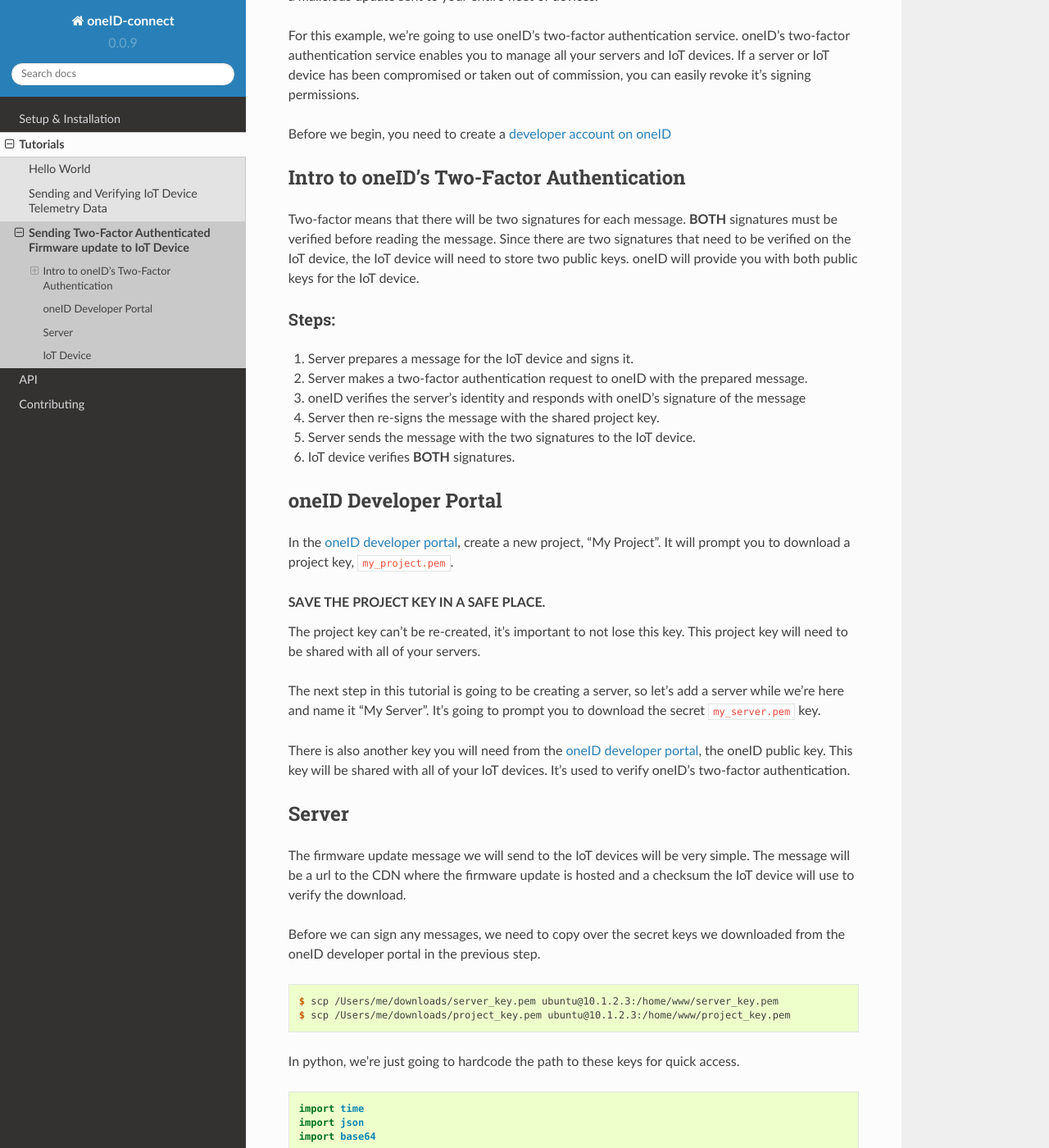
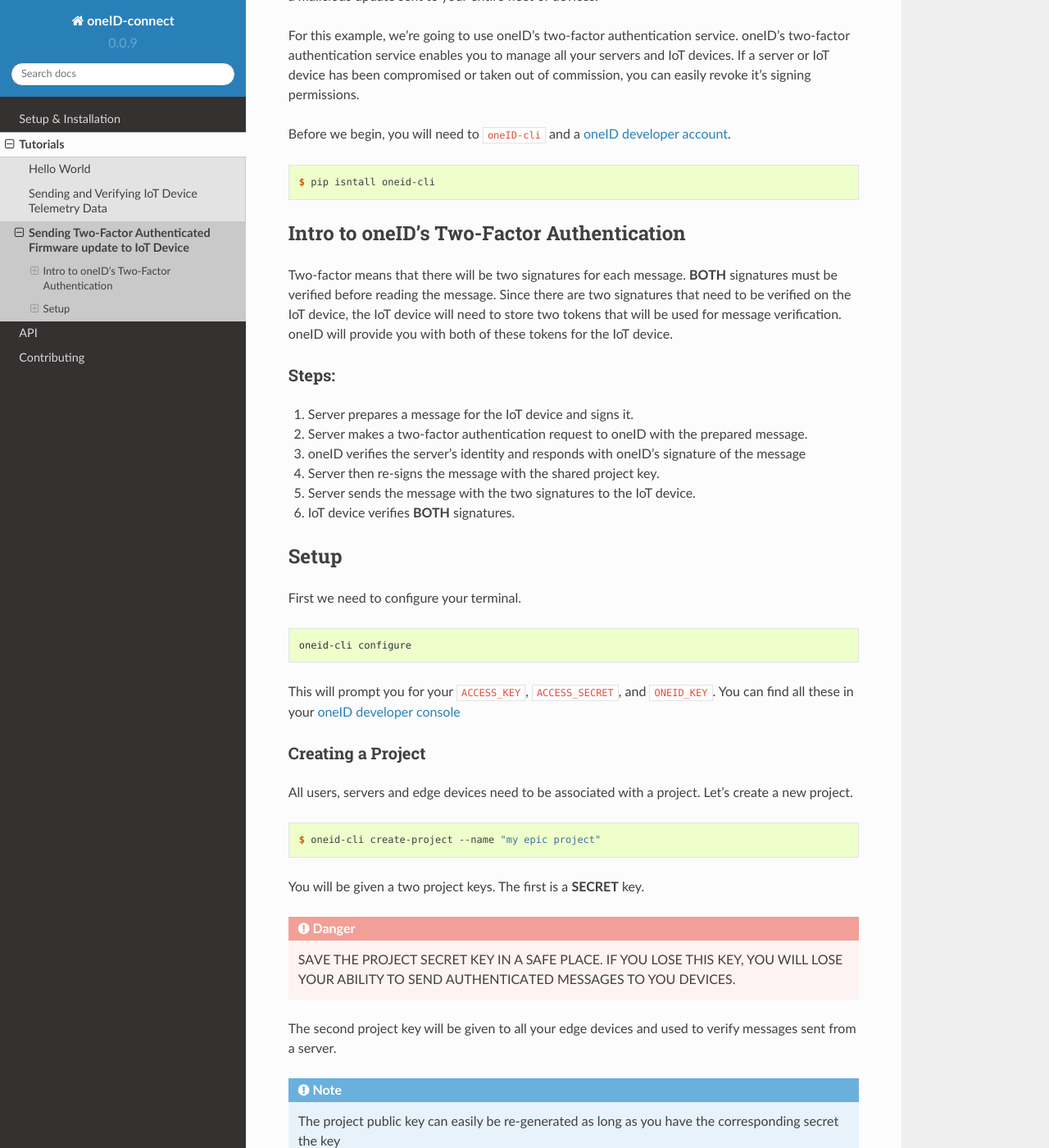
Before and after one commit to jaredmessenger/oneID-connect-python, a Sphinx documentation site: the page built from docs/tutorials/firmware-update.rst, in a window 1280 px wide and 1400 px high, scrolled down 261 px. Shown: the whole window at 82% size. Built offline with Sphinx 7.4.7 and the Read the Docs theme 2.0.0, drawn with Linux system fonts in a browser that asks for light colours; some of the changed text lies outside the part shown.

Commit message:
Adding CLI commands and IoT edge device to two factor tutorial.

```diff
--- a/docs/tutorials/firmware-update.rst
+++ b/docs/tutorials/firmware-update.rst
@@ -8,15 +8,21 @@ oneID's two-factor authentication service enables you to manage all your servers
 and IoT devices. If a server or IoT device has been compromised or taken out of
 commission, you can easily revoke it's signing permissions.
 
-Before we begin, you need to create a `developer account on oneID`_
+Before we begin, you will need to ``oneID-cli`` and a `oneID developer account`_.
+
+.. code-block:: console
+
+   $ pip isntall oneid-cli
+
+
 
 Intro to oneID's Two-Factor Authentication
 ------------------------------------------
 Two-factor means that there will be two signatures for each message.
 **BOTH** signatures must be verified before reading the message.
 Since there are two signatures that need to be verified on the IoT device,
-the IoT device will need to store two public keys. oneID will
-provide you with both public keys for the IoT device.
+the IoT device will need to store two tokens that will be used for message verification.
+oneID will provide you with both of these tokens for the IoT device.
 
 Steps:
 ~~~~~~
@@ -28,37 +34,70 @@ Steps:
 #. IoT device verifies **BOTH** signatures.
 
 
-oneID Developer Portal
-----------------------
-In the `oneID developer portal`_, create a new project, "My Project". It will
-prompt you to download a project key, ``my_project.pem``.
 
-.. rubric:: SAVE THE PROJECT KEY IN A SAFE PLACE.
+Setup
+-----
+First we need to configure your terminal.
 
-The project key can't be re-created, it's important to not lose this key. This project key will
-need to be shared with all of your servers.
+.. code-block:: console
 
-The next step in this tutorial is going to be creating a server,
-so let's add a server while we're here and name it "My Server".
-It's going to prompt you to download the secret ``my_server.pem`` key.
+   oneid-cli configure
 
-There is also another key you will need from the `oneID developer portal`_, the
-oneID public key. This key will be shared with all of your IoT devices.
-It's used to verify oneID's two-factor authentication.
+This will prompt you for your ``ACCESS_KEY``, ``ACCESS_SECRET``, and ``ONEID_KEY``.
+You can find all these in your `oneID developer console`_
+
+
+Creating a Project
+~~~~~~~~~~~~~~~~~~
+All users, servers and edge devices need to be associated with a project.
+Let's create a new project.
+
+.. code-block:: console
+
+   $ oneid-cli create-project --name "my epic project"
+
+You will be given a two project keys. The first is a **SECRET** key.
+
+.. danger::
+  SAVE THE PROJECT SECRET KEY IN A SAFE PLACE.
+  IF YOU LOSE THIS KEY, YOU WILL LOSE YOUR ABILITY TO SEND AUTHENTICATED MESSAGES TO YOU DEVICES.
+
+The second project key will be given to all your edge devices and used
+to verify messages sent from a server.
+
+.. note::
+
+  The project public key can easily be re-generated as long as you
+  have the corresponding secret the key
+
 
 Server
-------
+~~~~~~
 The firmware update message we will send to the IoT devices will be very simple.
 The message will be a url to the CDN where the firmware update is hosted
 and a checksum the IoT device will use to verify the download.
 
-Before we can sign any messages, we need to copy over the secret keys
-we downloaded from the oneID developer portal in the previous step.
+Before we can sign any messages, we need to give the server an identity
+oneID can verify.
 
 .. code-block:: console
 
-    $ scp /Users/me/downloads/server_key.pem ubuntu@10.1.2.3:/home/www/server_key.pem
-    $ scp /Users/me/downloads/project_key.pem ubuntu@10.1.2.3:/home/www/project_key.pem
+   $ oneid-cli provision --name "IoT server" --type server
+
+This will generate a new **SECRET** ``.pem`` file.
+
+.. danger::
+
+   PLEASE STORE SECRET FILES IN A SAFE PLACE. Never post them in a public forum
+   or give them to anyone.
+
+If you created the server secret key on your personal computer, we need to copy it over to the
+server along with the project key that was generated when you first created the project.
+
+.. code-block:: console
+
+    $ scp /Users/me/secret/server_secret.pem ubuntu@10.1.2.3:/home/www/server_secret.pem
+    $ scp /Users/me/secret/project_secret.pem ubuntu@10.1.2.3:/home/www/project_secret.pem
 
 In python, we're just going to hardcode the path to these keys for quick access.
 
@@ -157,10 +196,67 @@ With redis now installed, let's create a publisher and publish the ``authenticat
 
 
 IoT Device
-----------
-First thing we need to do on the IoT device is copy over the oneID public key
-from the `oneID developer portal`_.
+~~~~~~~~~~
+First let's provision our IoT device.
 
-.. _developer account on oneID: https://developer.oneid.com/console
-.. _oneID developer portal: https://developer.oneid.com/console
+.. code-block:: console
+
+    $ oneid-cli provision --name "my edge device" --type device
+
+
+Now we need to copy over the oneID public key, project public key and the
+new device secret key. The oneID public key can be downloaded
+from the `oneID developer console`_.
+
+If you can SSH into your IoT device, you can do the same thing as we did with the server.
+
+.. code-block:: console
+
+    $ scp /Users/me/secret/device_secret.pem edison@10.1.2.3:/home/root/device_secret.pem
+    $ scp /Users/me/secret/oneid_pub.pem edison@10.1.2.3:/home/root/oneid_pub.pem
+    $ scp /Users/me/secret/project_pub.pem edison@10.1.2.3:/home/root/project_pub.pem
+
+In the final server step, we published a message through Redis.
+To receive that message, we're going to setup our IoT device as a subscriber.
+
+.. code-block:: python
+
+   import redis
+
+    # create a redis connection to send the
+    redis_conn = redis.StrictRedis(host='<redis ip address>', port=6379, db=0)
+    redis_sub = redis_conn.pubsub(ignore_subscribe_messages=True)
+    redis_sub.subscribe('edge_device:firmware_update')
+
+    # Get the message published
+    payload = redis_sub.get_message()
+
+
+.. note::
+    ``redis_sub.get_message()`` only returns a single message. If you want the device to
+    listen forever for new messages, you will need to wrap ``get_message()`` in a ``while True`` block.
+
+Now that we have the message that was sent to the IoT device, let's check the message's authenticity
+by verifying the digital signatures.
+
+.. code-block:: python
+
+   from oneid import keychain
+
+   # Load tokens into memory
+   oneID_key_path = '/home/root/oneid_pub.pem'
+   oneID_token = keychain.Token.from_public_key(path=oneID_key_path)
+
+   project_key_path = '/home/root/project_pub.pem'
+   project_token = keychain.Token.from_public_key(path=project_key_path)
+
+   # Verify Message
+   oneID_token.verify(payload.get('message'), payload.get('oneid_sig'))
+   project_token.verify(payload.get('message'), payload.get('project_sig'))
+
+if either of the tokens fail to authenticate the message, an ``InvalidSignature`` exception will be raised.
+
+
+.. _oneID developer account: https://developer.oneid.com/console
+.. _oneID developer console: https://developer.oneid.com/console
 .. _Redis Quick Start: http://redis.io/topics/quickstart
```
